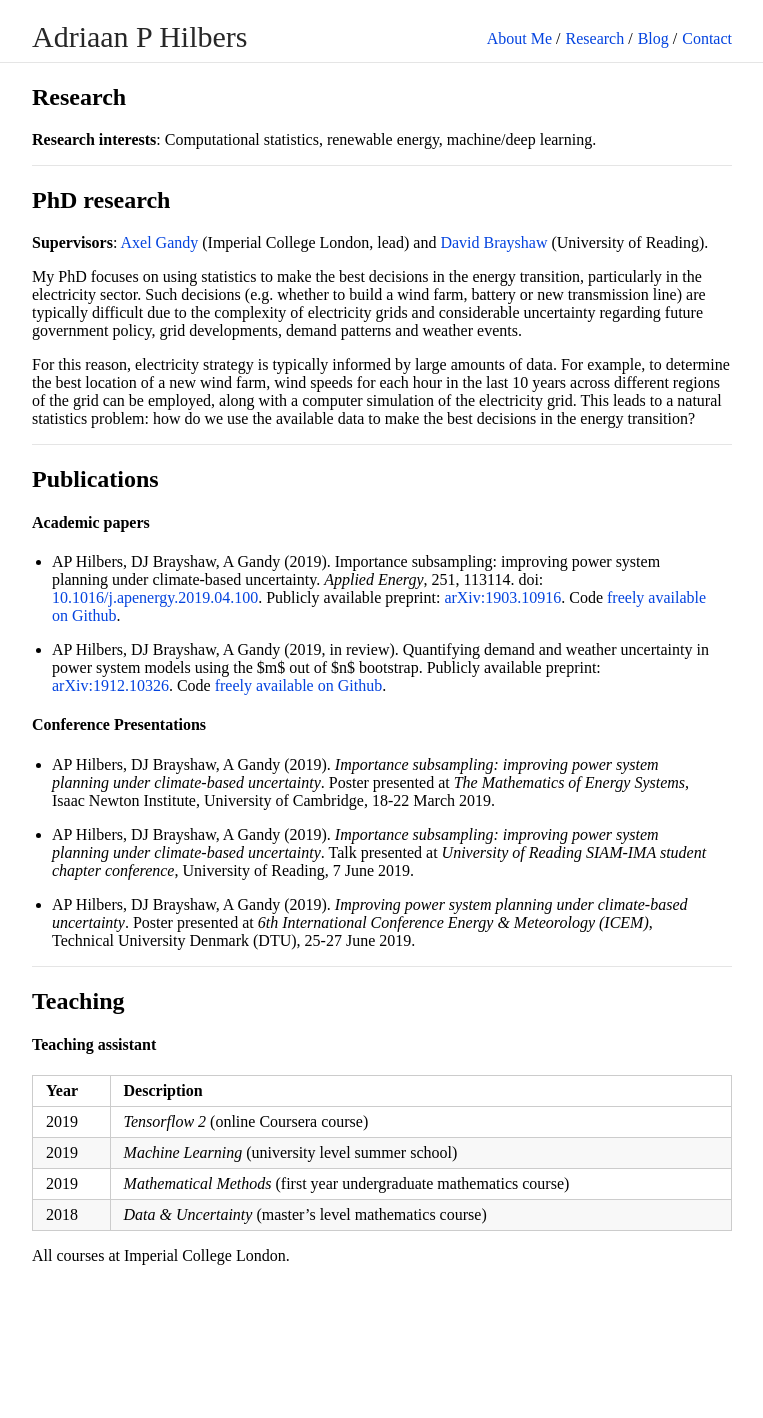
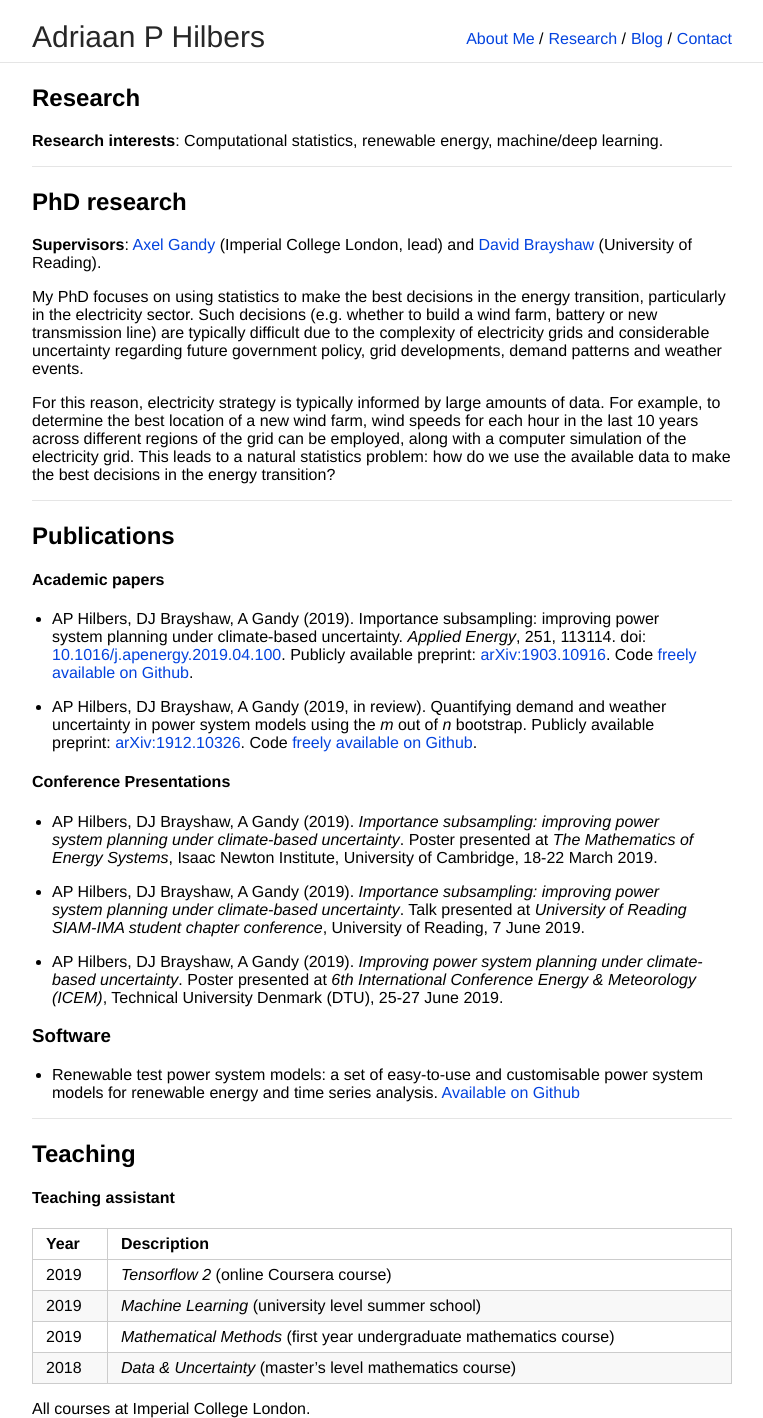
Before and after one commit to ahilbers/ahilbers.github.io, a Jekyll site: the page built from research.md, in a window 1280 px wide. Shown: the whole page, without its empty margins (258-1021 px from the left). Built offline with Jekyll 4.4.1, drawn with Linux system fonts in a browser that asks for light colours; our own code applies the rules of GitHub Pages for plain Markdown files; before the commit the page ends 1265 px from its top, so only the background shows below that.

Commit message:
update font

```diff
--- a/_sass/_style.scss
+++ b/_sass/_style.scss
@@ -11,7 +11,7 @@ html {
 }
 body {
     margin: 0;
-    font-family: "Corbel";
+    font-family: "Helvetica Neue";
     height: 100%;
 }
 a {
--- a/research.md
+++ b/research.md
@@ -30,7 +30,7 @@ For this reason, electricity strategy is typically informed by large amounts of
 
 * AP Hilbers, DJ Brayshaw, A Gandy (2019). Importance subsampling: improving power system planning under climate-based uncertainty. *Applied Energy*, 251, 113114. doi: [10.1016/j.apenergy.2019.04.100](https://doi.org/10.1016/j.apenergy.2019.04.110). Publicly available preprint: [arXiv:1903.10916](https://arxiv.org/abs/1903.10916). Code [freely available on Github](https://github.com/ahilbers/2019_importance_subsampling).
 
-* AP Hilbers, DJ Brayshaw, A Gandy (2019, in review). Quantifying demand and weather uncertainty in power system models using the $m$ out of $n$ bootstrap. Publicly available preprint: [arXiv:1912.10326](https://arxiv.org/abs/1912.10326). Code [freely available on Github](https://github.com/ahilbers/2020_bootstrap_uncertainty_quantification).
+* AP Hilbers, DJ Brayshaw, A Gandy (2019, in review). Quantifying demand and weather uncertainty in power system models using the *m* out of *n* bootstrap. Publicly available preprint: [arXiv:1912.10326](https://arxiv.org/abs/1912.10326). Code [freely available on Github](https://github.com/ahilbers/2020_bootstrap_uncertainty_quantification).
 
 
 
@@ -41,6 +41,12 @@ For this reason, electricity strategy is typically informed by large amounts of
 * AP Hilbers, DJ Brayshaw, A Gandy (2019). *Importance subsampling: improving power system planning under climate-based uncertainty*. Talk presented at *University of Reading SIAM-IMA student chapter conference*, University of Reading, 7 June 2019.
 
 * AP Hilbers, DJ Brayshaw, A Gandy (2019). *Improving power system planning under climate-based uncertainty*. Poster presented at *6th International Conference Energy & Meteorology (ICEM)*, Technical University Denmark (DTU), 25-27 June 2019.
+
+
+
+### Software
+
+* Renewable test power system models: a set of easy-to-use and customisable power system models for renewable energy and time series analysis. [Available on Github](https://github.com/ahilbers/renewable_test_PSMs)
 
 
 ---
```
